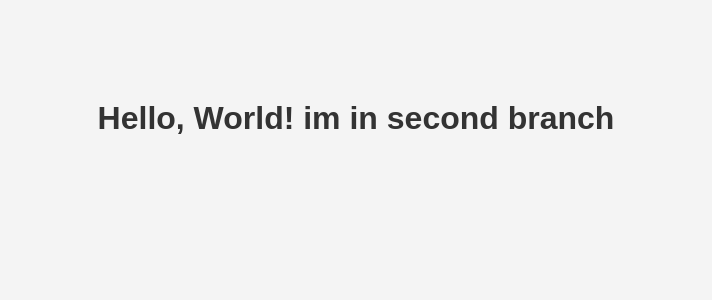
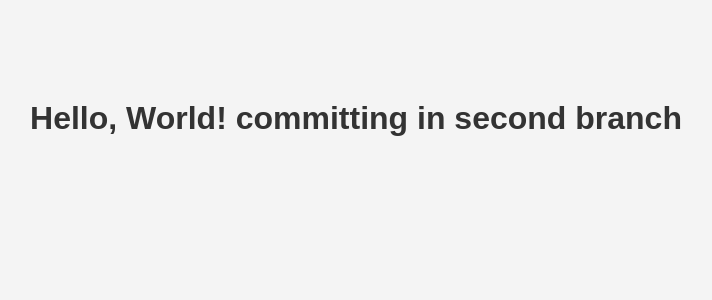
Before and after one commit to ndn1665/git_tutorial, a Django app: page /viewmap/ in a window 1280 px wide. Shown: the top 300 px of the page, without its empty margins (284-996 px from the left). Run offline with Django 4.2, Linux system fonts and the light colour scheme.

Commit message:
commit in second branch

```diff
--- a/infomap/templates/viewmap/test.html
+++ b/infomap/templates/viewmap/test.html
@@ -9,7 +9,7 @@
 </head>
 <body>
     <div class="container">
-        <h1>Hello, World! im in second branch</h1>
+        <h1>Hello, World! committing in second branch</h1>
     </div>
 </body>
 </html>
```
